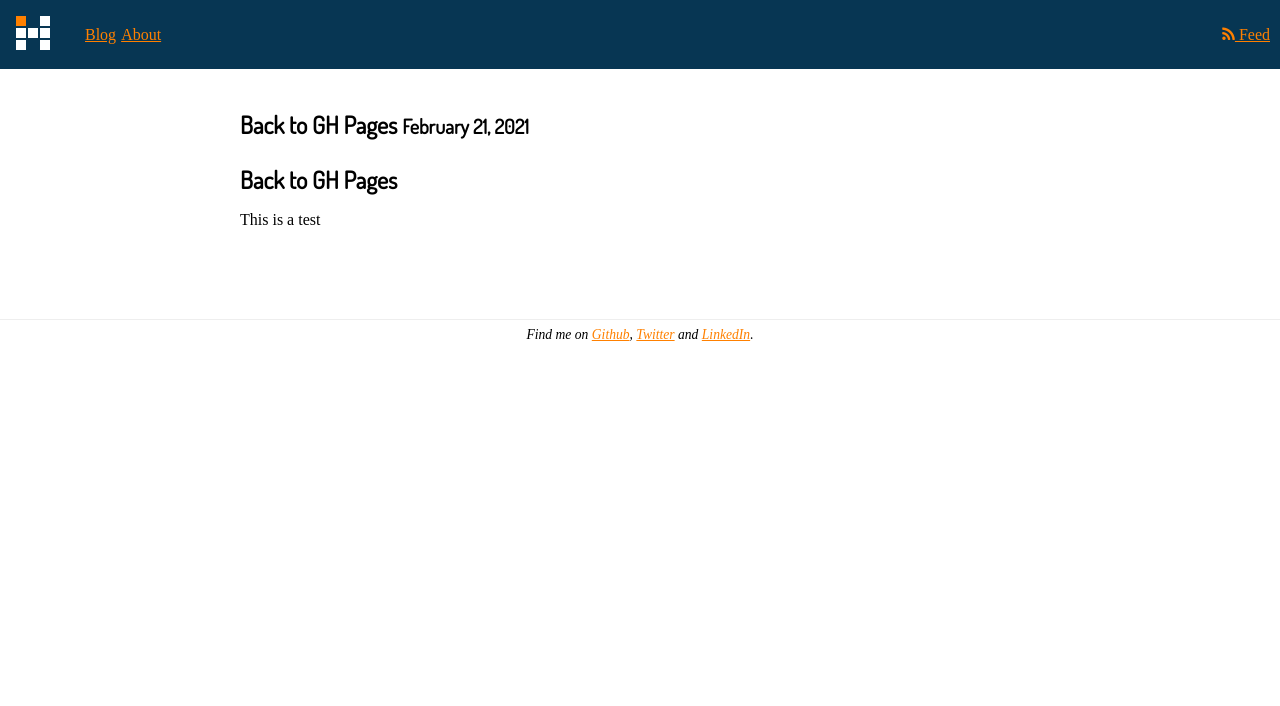
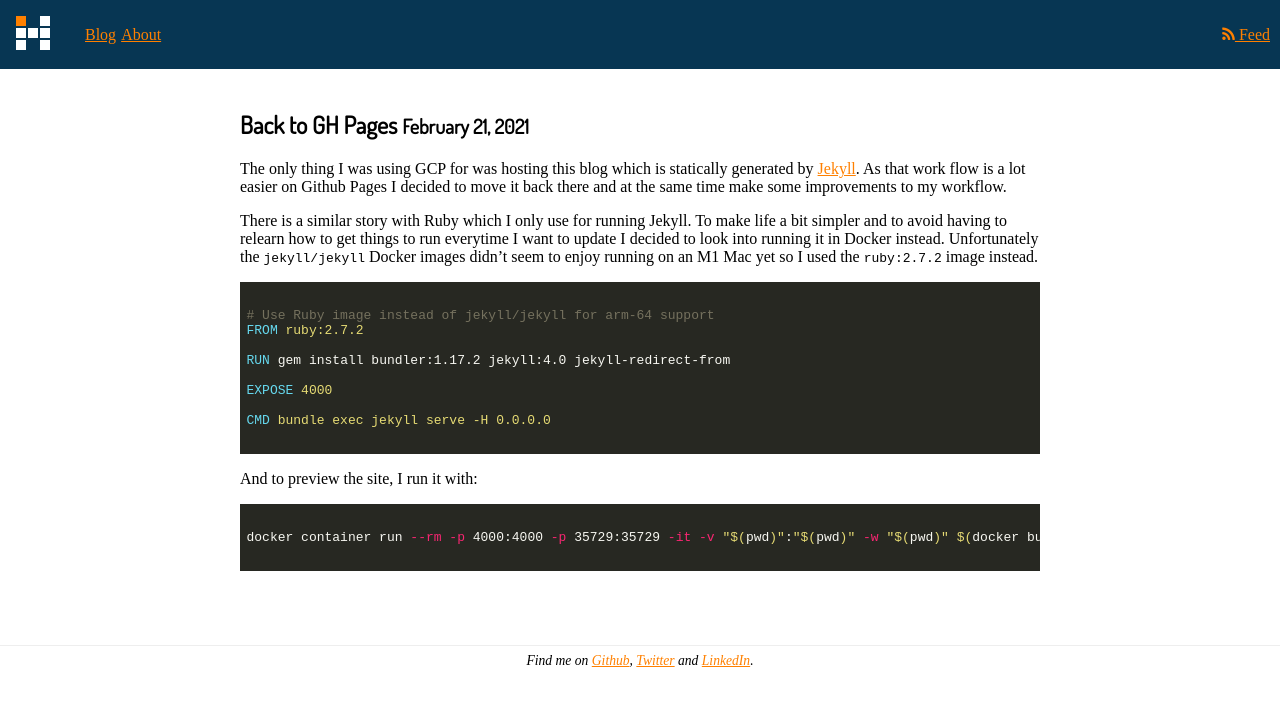
Before and after one commit to hallski/hallski.github.io, a Jekyll site: the page built from _posts/2021-02-21-back-to-ghpages.markdown, in a window 1280 px wide. Shown: the top 706 px of the page. Built offline with Jekyll 4.4.1, drawn with Linux system fonts in a browser that asks for light colours; nearby versions of some CDN libraries.

Commit message:
Add post about GH Pages

````diff
--- a/_posts/2021-02-21-back-to-ghpages.markdown
+++ b/_posts/2021-02-21-back-to-ghpages.markdown
@@ -2,11 +2,25 @@
 layout: post
 title: Back to GH Pages
 section: blog
-tags:
-  - blog
 excerpt: After hosting my blog on Google Cloud for the last few years I decided to move back to GH Pages.
 ---
 
-## Back to GH Pages
+The only thing I was using GCP for was hosting this blog which is statically generated by [Jekyll](https://jekyllrb.com). As that work flow is a lot easier on Github Pages I decided to move it back there and at the same time make some improvements to my workflow.
 
-This is a test
+There is a similar story with Ruby which I only use for running Jekyll. To make life a bit simpler and to avoid having to relearn how to get things to run everytime I want to update I decided to look into running it in Docker instead. Unfortunately the `jekyll/jekyll` Docker images didn't seem to enjoy running on an M1 Mac yet so I used the `ruby:2.7.2` image instead.
+
+```Dockerfile
+# Use Ruby image instead of jekyll/jekyll for arm-64 support
+FROM ruby:2.7.2
+
+RUN gem install bundler:1.17.2 jekyll:4.0 jekyll-redirect-from
+
+EXPOSE 4000
+
+CMD bundle exec jekyll serve -H 0.0.0.0
+```
+
+And to preview the site, I run it with:
+```shell
+docker container run --rm -p 4000:4000 -p 35729:35729 -it -v "$(pwd)":"$(pwd)" -w "$(pwd)" $(docker build -q .) jekyll serve -H 0.0.0.0 --livereload
+```
````
